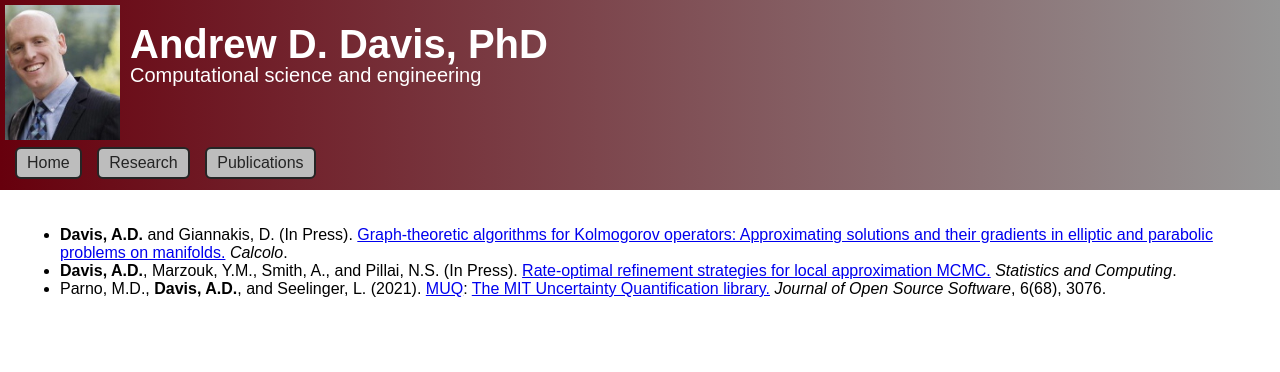
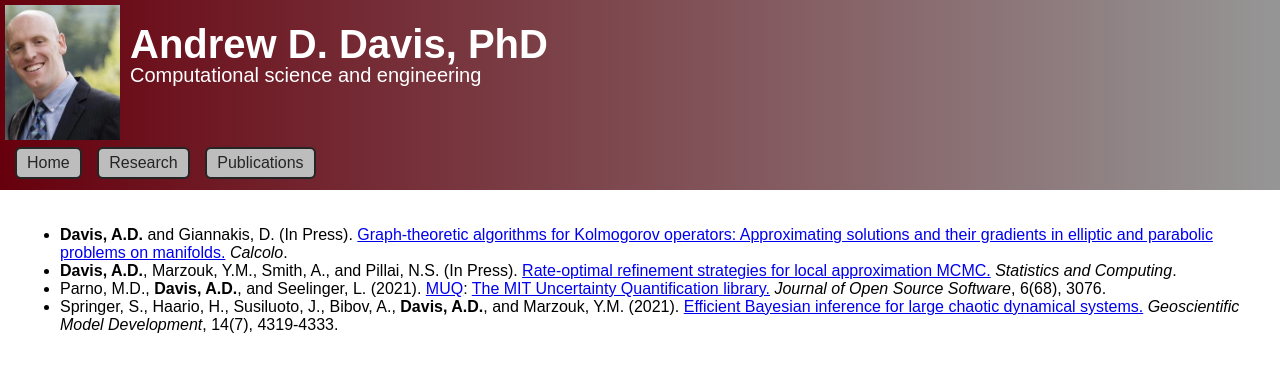
Before and after one commit to andyddavis/andyddavis.github.io, a Jekyll site: the page built from publications.md, in a window 1280 px wide. Shown: the top 372 px of the page. Built offline with Jekyll 4.4.1, drawn with Linux system fonts in a browser that asks for light colours.

Commit message:
add some pubs

```diff
--- a/publications.md
+++ b/publications.md
@@ -5,4 +5,5 @@ layout: default
 
 - **Davis, A.D.** and Giannakis, D. (In Press). <a class="page-link" href="https://arxiv.org/abs/2104.15124">Graph-theoretic algorithms for Kolmogorov operators: Approximating solutions and their gradients in elliptic and parabolic problems on manifolds.</a> *Calcolo*.
 - **Davis, A.D.**, Marzouk, Y.M., Smith, A., and Pillai, N.S. (In Press). <a class="page-link" href="https://arxiv.org/abs/2006.00032">Rate-optimal refinement strategies for local approximation MCMC.</a> *Statistics and Computing*.
-- Parno, M.D., **Davis, A.D.**, and Seelinger, L. (2021). <a class="page-link" href="muq.mit.edu">MUQ</a>: <a class="page-link" href="https://joss.theoj.org/papers/10.21105/joss.03076">The MIT Uncertainty Quantification library.</a> *Journal of Open Source Software*, 6(68), 3076.
+- Parno, M.D., **Davis, A.D.**, and Seelinger, L. (2021). <a class="page-link" href="https://mituq.bitbucket.io/source/_site/index.html">MUQ</a>: <a class="page-link" href="https://joss.theoj.org/papers/10.21105/joss.03076">The MIT Uncertainty Quantification library.</a> *Journal of Open Source Software*, 6(68), 3076.
+- Springer, S., Haario, H., Susiluoto, J., Bibov, A., **Davis, A.D.**, and Marzouk, Y.M. (2021). <a class="page-link" href="https://gmd.copernicus.org/articles/14/4319/2021/">Efficient Bayesian inference for large chaotic dynamical systems.</a> *Geoscientific Model Development*, 14(7), 4319-4333.
```
